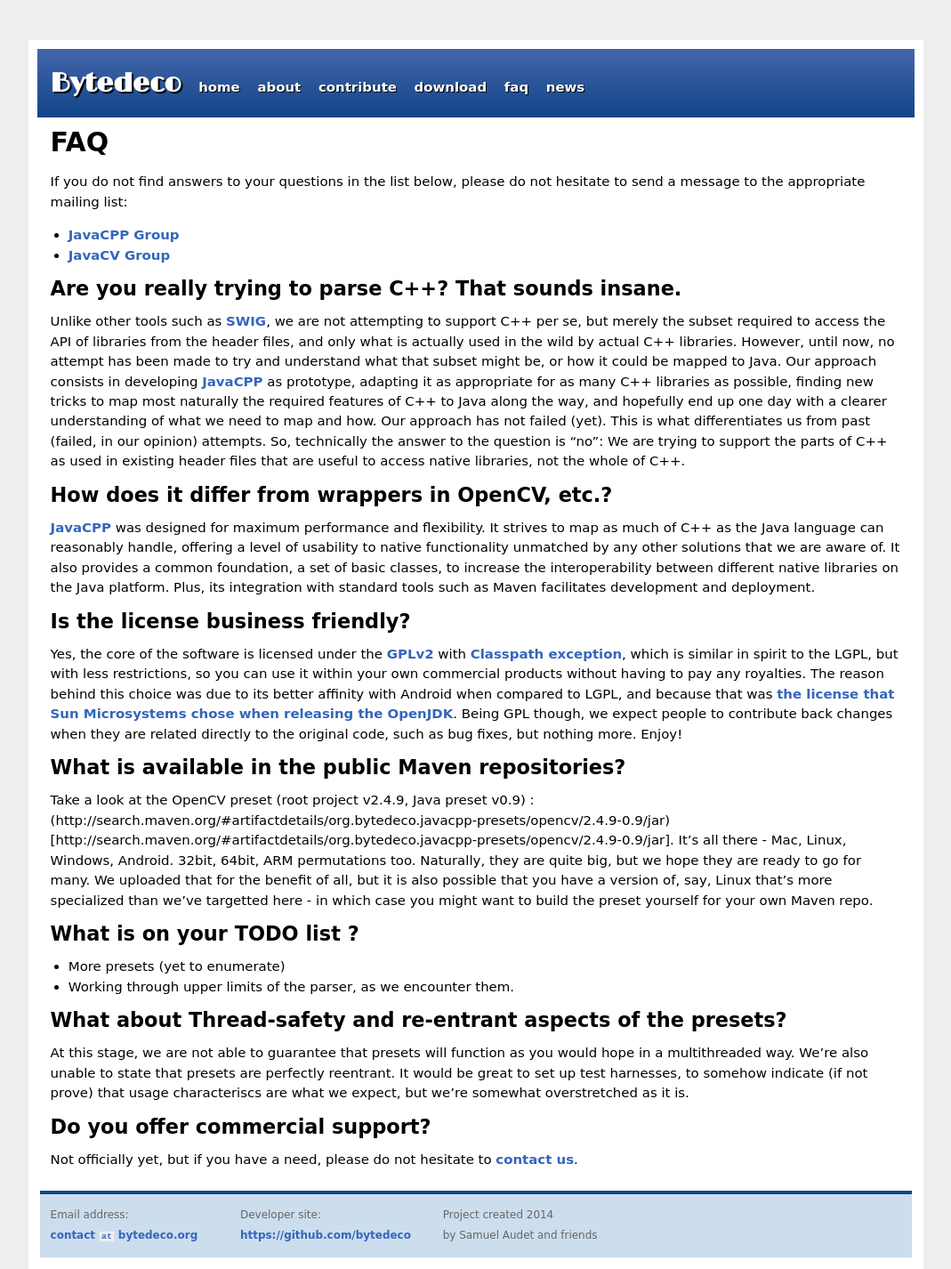
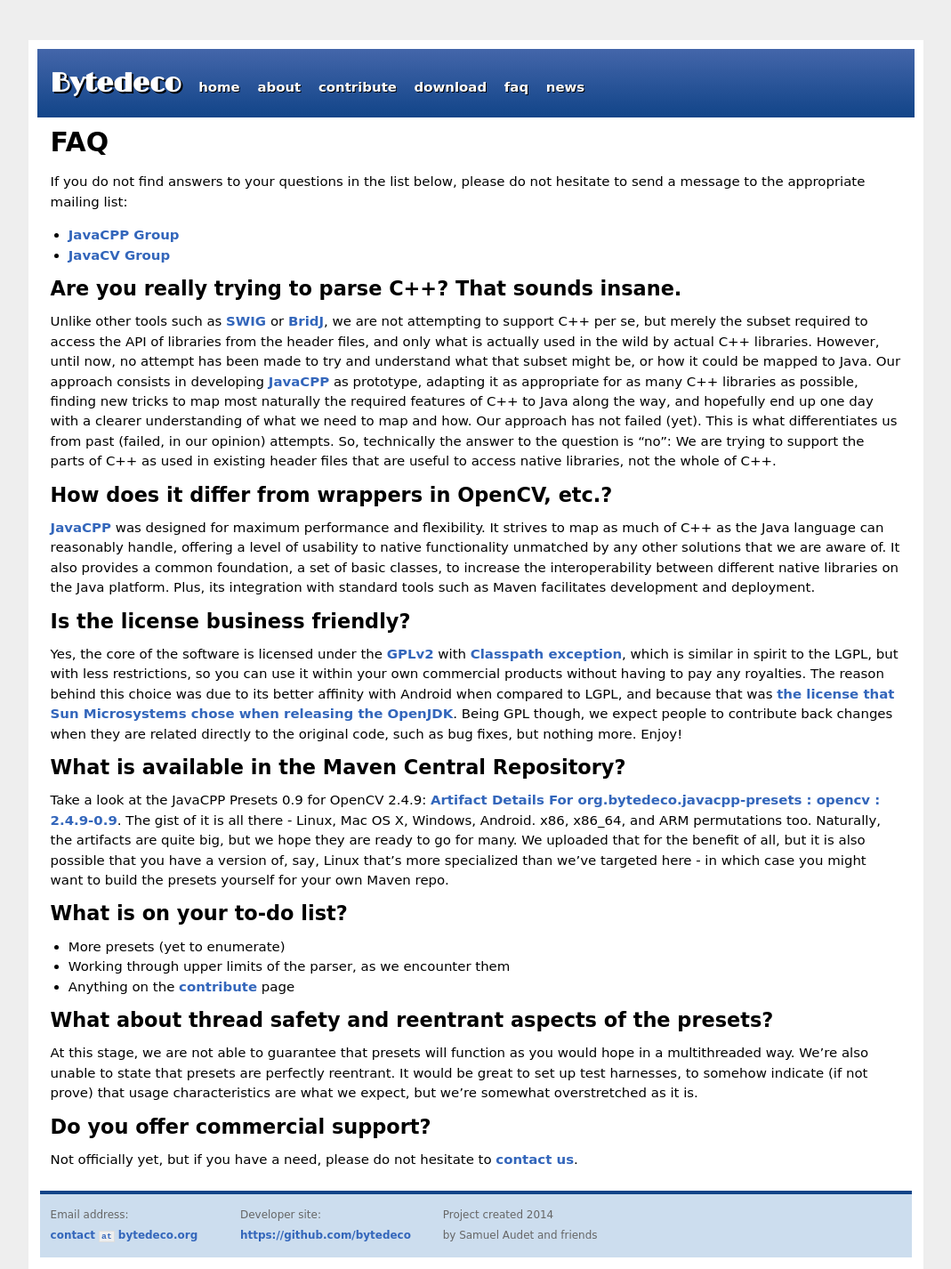
Before and after one commit to bytedeco/bytedeco.github.io, a Jekyll site: the page built from faq/index.md, in a window 1280 px wide. Shown: the whole page at 89% size, without its empty margins (105-1174 px from the left). Built offline with Jekyll 4.4.1, drawn with Linux system fonts in a browser that asks for light colours; Markdown is read by kramdown in place of the engine named in the settings.

Commit message:
Clean up the home page and the FAQ

```diff
--- a/faq/index.md
+++ b/faq/index.md
@@ -11,37 +11,39 @@ If you do not find answers to your questions in the list below, please do not he
  * [JavaCPP Group](http://groups.google.com/group/javacpp-project)
  * [JavaCV Group](http://groups.google.com/group/javacv)
 
+
 Are you really trying to parse C++? That sounds insane.
 -------------------------------------------------------
+Unlike other tools such as [SWIG](http://www.swig.org/) or [BridJ](https://code.google.com/p/bridj/), we are not attempting to support C++ per se, but merely the subset required to access the API of libraries from the header files, and only what is actually used in the wild by actual C++ libraries. However, until now, no attempt has been made to try and understand what that subset might be, or how it could be mapped to Java. Our approach consists in developing [JavaCPP](https://github.com/bytedeco/javacpp) as prototype, adapting it as appropriate for as many C++ libraries as possible, finding new tricks to map most naturally the required features of C++ to Java along the way, and hopefully end up one day with a clearer understanding of what we need to map and how. Our approach has not failed (yet). This is what differentiates us from past (failed, in our opinion) attempts. So, technically the answer to the question is "no": We are trying to support the parts of C++ as used in existing header files that are useful to access native libraries, not the whole of C++.
 
-Unlike other tools such as [SWIG](http://www.swig.org/), we are not attempting to support C++ per se, but merely the subset required to access the API of libraries from the header files, and only what is actually used in the wild by actual C++ libraries. However, until now, no attempt has been made to try and understand what that subset might be, or how it could be mapped to Java. Our approach consists in developing [JavaCPP](https://github.com/bytedeco/javacpp) as prototype, adapting it as appropriate for as many C++ libraries as possible, finding new tricks to map most naturally the required features of C++ to Java along the way, and hopefully end up one day with a clearer understanding of what we need to map and how. Our approach has not failed (yet). This is what differentiates us from past (failed, in our opinion) attempts. So, technically the answer to the question is "no": We are trying to support the parts of C++ as used in existing header files that are useful to access native libraries, not the whole of C++.
 
 How does it differ from wrappers in OpenCV, etc.?
 -------------------------------------------------
+[JavaCPP](https://github.com/bytedeco/javacpp) was designed for maximum performance and flexibility. It strives to map as much of C++ as the Java language can reasonably handle, offering a level of usability to native functionality unmatched by any other solutions that we are aware of. It also provides a common foundation, a set of basic classes, to increase the interoperability between different native libraries on the Java platform. Plus, its integration with standard tools such as Maven facilitates development and deployment.
 
-[JavaCPP](https://github.com/bytedeco/javacpp) was designed for maximum performance and flexibility. It strives to map as much of C++ as the Java language can reasonably handle, offering a level of usability to native functionality unmatched by any other solutions that we are aware of. It also provides a common foundation, a set of basic classes, to increase the interoperability between different native libraries on the Java platform. Plus, its integration with standard tools such as Maven facilitates development and deployment.
 
 Is the license business friendly?
 ---------------------------------
-
 Yes, the core of the software is licensed under the [GPLv2](http://www.gnu.org/licenses/gpl-2.0.html) with [Classpath exception](http://www.gnu.org/software/classpath/license.html), which is similar in spirit to the LGPL, but with less restrictions, so you can use it within your own commercial products without having to pay any royalties. The reason behind this choice was due to its better affinity with Android when compared to LGPL, and because that was [the license that Sun Microsystems chose when releasing the OpenJDK](http://openjdk.java.net/legal/gplv2+ce.html). Being GPL though, we expect people to contribute back changes when they are related directly to the original code, such as bug fixes, but nothing more. Enjoy!
 
-What is available in the public Maven repositories?
----------------------------------------------------
-Take a look at the OpenCV preset (root project v2.4.9, Java preset v0.9) : (http://search.maven.org/#artifactdetails/org.bytedeco.javacpp-presets/opencv/2.4.9-0.9/jar)[http://search.maven.org/#artifactdetails/org.bytedeco.javacpp-presets/opencv/2.4.9-0.9/jar]. It's all there - Mac, Linux, Windows, Android. 32bit, 64bit, ARM permutations too. Naturally, they are quite big, but we hope they are ready to go for many. We uploaded that for the benefit of all, but it is also possible that you have a version of, say, Linux that's more specialized than we've targetted here - in which case you might want to build the preset yourself for your own Maven repo.
 
-What is on your TODO list ?
+What is available in the Maven Central Repository?
+--------------------------------------------------
+Take a look at the JavaCPP Presets 0.9 for OpenCV 2.4.9: [Artifact Details For org.bytedeco.javacpp-presets : opencv : 2.4.9-0.9](http://search.maven.org/#artifactdetails|org.bytedeco.javacpp-presets|opencv|2.4.9-0.9|jar). The gist of it is all there - Linux, Mac OS X, Windows, Android. x86, x86_64, and ARM permutations too. Naturally, the artifacts are quite big, but we hope they are ready to go for many. We uploaded that for the benefit of all, but it is also possible that you have a version of, say, Linux that's more specialized than we've targeted here - in which case you might want to build the presets yourself for your own Maven repo.
+
+
+What is on your to-do list?
 ---------------------------
 * More presets (yet to enumerate)
-* Working through upper limits of the parser, as we encounter them.
+* Working through upper limits of the parser, as we encounter them
+* Anything on the [contribute](../contribute/) page
 
-What about Thread-safety and re-entrant aspects of the presets?
----------------------------------------------------------------
 
-At this stage, we are not able to guarantee that presets will function as you would hope in a multithreaded way. We're also unable to state that presets are perfectly reentrant. It would be great to set up test harnesses, to somehow indicate (if not prove) that usage characteriscs are what we expect, but we're somewhat overstretched as it is.
+What about thread safety and reentrant aspects of the presets?
+--------------------------------------------------------------
+At this stage, we are not able to guarantee that presets will function as you would hope in a multithreaded way. We're also unable to state that presets are perfectly reentrant. It would be great to set up test harnesses, to somehow indicate (if not prove) that usage characteristics are what we expect, but we're somewhat overstretched as it is.
 
 
 Do you offer commercial support?
 --------------------------------
-
 Not officially yet, but if you have a need, please do not hesitate to [contact us](mailto:contact at bytedeco.org).
```
Also changed, not shown: index.html (+6 -6 lines).
